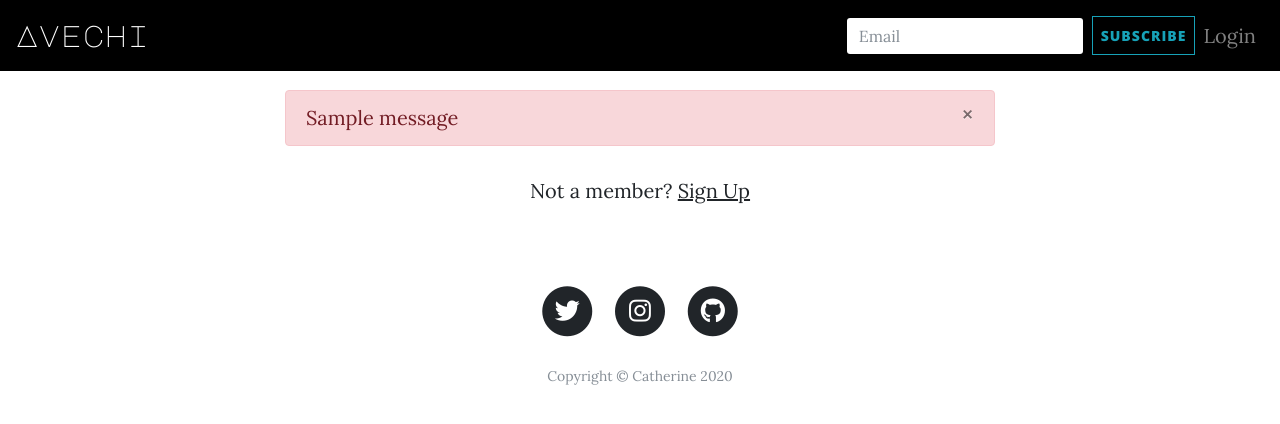
After one commit to catherine244/Blog, a Python web app: template app/templates/auth/login.html in a window 1280 px wide. The commit adds this page. Shown: the top 424 px of the page. Run offline with Jinja, Linux system fonts and the light colour scheme; the template is opened without the code that fills it, so the values that code supplies are empty; one stand-in notice (Sample message) is shown; some libraries are stand-ins or nearby versions.

Commit message:
added a login html

```diff
--- /dev/null
+++ b/app/templates/auth/login.html
@@ -0,0 +1,24 @@
+{%extends "base.html"%}
+{%import "bootstrap/wtf.html" as wtf%}
+{%block content%}
+<br><br><br>
+<div class="container">
+    <div class="container">
+        <div class="row">
+            <div class="col-md-2"></div>
+            <div class="col-md-8">
+                {%for message in get_flashed_messages()%}
+                <div class="alert alert-danger">
+                    <button type="button" class="close" data-dismiss="alert">&times;</button>
+                    {{message}}
+                </div>
+                {%endfor%}
+                {{wtf.quick_form(login_form)}}
+                <p class="text-center">Not a member? <a href="/authenticate/signup">Sign Up</a></p>
+            </div>
+            <div class="col-md-2"></div>
+        </div>
+    </div>
+</div>
+
+{%endblock%}
--- a/app/templates/base.html
+++ b/app/templates/base.html
@@ -36,7 +36,7 @@
 
   <!-- Navigation -->
   <nav class="navbar navbar-expand-lg navbar-dark fixed-top" style="background-color: #000;">
-    <a class="navbar-brand" href="/" style="font-family: 'Major Mono Display', monospace; font-size: 30px">C.M</a>
+    <a class="navbar-brand" href="/" style="font-family: 'Major Mono Display' ; font-size: 30px">Avechi</a>
     <button class="navbar-toggler" type="button" data-toggle="collapse" data-target="#navbarSupportedContent"
       aria-controls="navbarSupportedContent" aria-expanded="false" aria-label="Toggle navigation">
       <span class="navbar-toggler-icon"></span>
```
